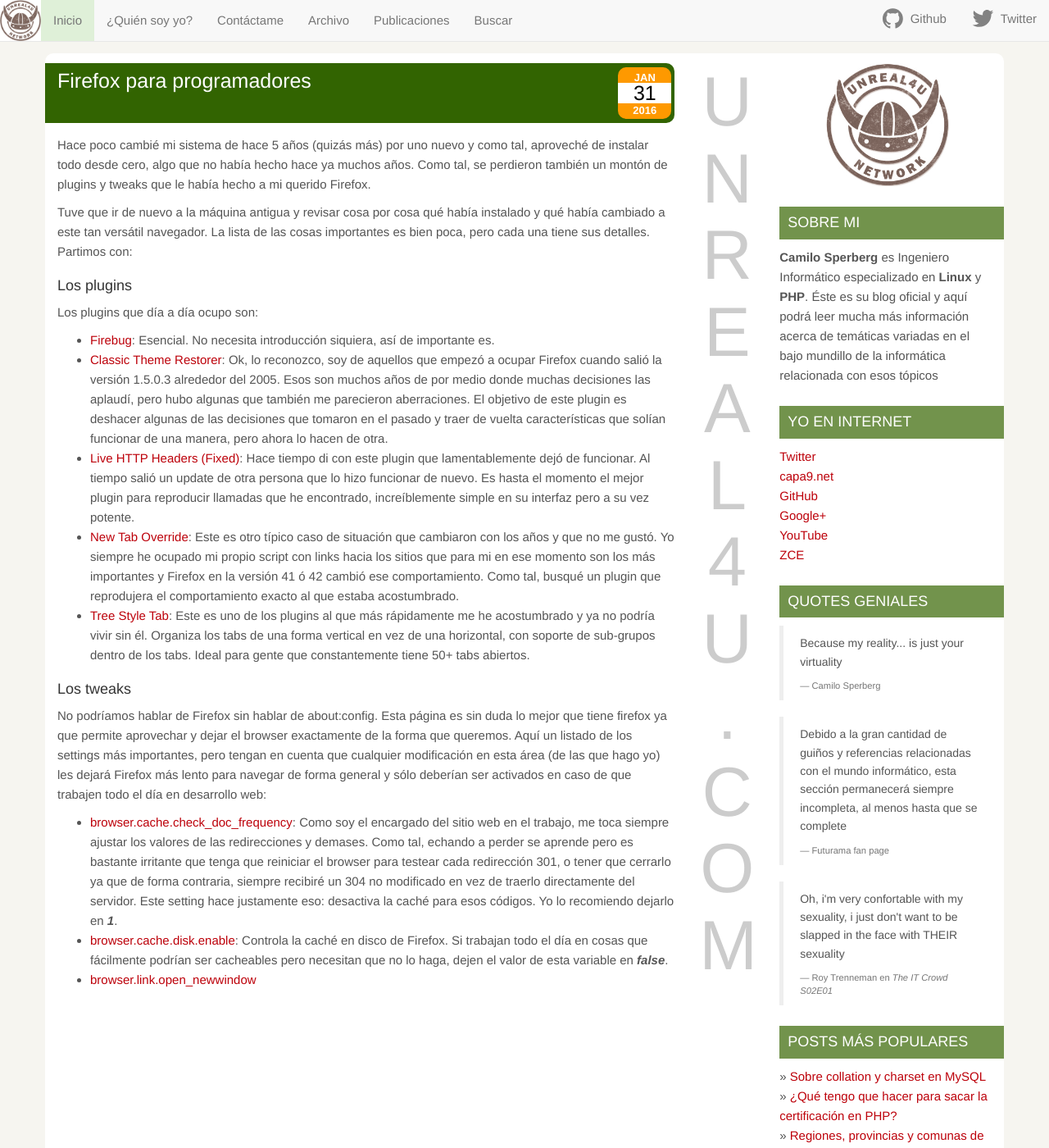
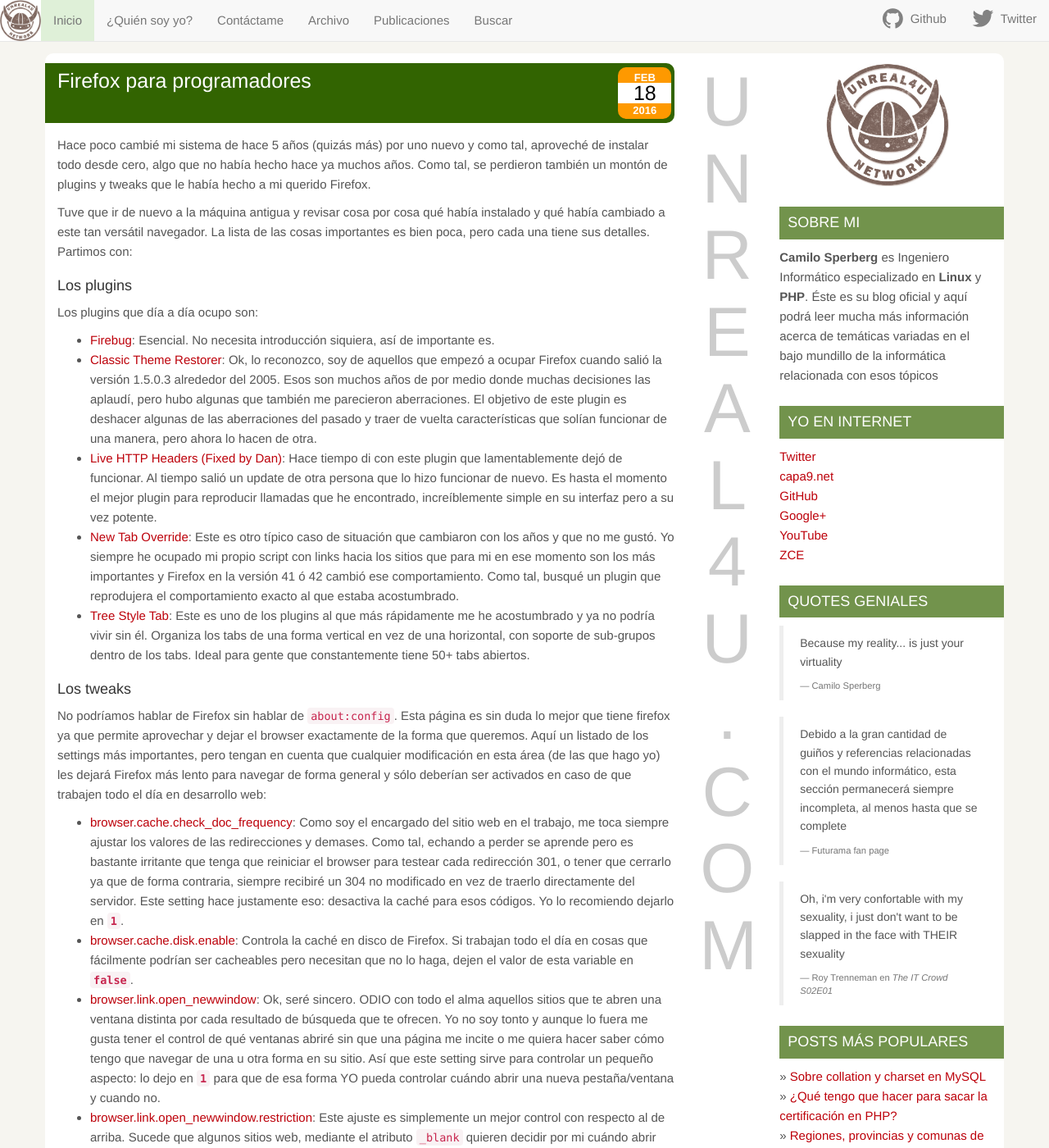
Before and after one commit to unreal4u/blog, a Jekyll site: the page built from _posts/2016/2016-02-18-firefox-para-programadores.markdown, in a window 1280 px wide and 1400 px high. Shown: the whole window at 82% size. Built offline with Jekyll 4.4.1, drawn with Linux system fonts in a browser that asks for light colours; comment, search, counter and statistics services are not loaded; some of the changed text lies outside the part shown.

Commit message:
New completed post: firefox settings

```diff
--- a/_posts/2016/2016-02-15-firefox-para-programadores.markdown
+++ b/_posts/2016/2016-02-18-firefox-para-programadores.markdown
@@ -1,9 +1,9 @@
 ---
 comments: true
-date: 2016-01-31 02:00:00
+date: 2016-02-18 01:00:00
 layout: post
 slug: firefox-para-programadores
-title: 'Firefox para programadores'
+title: Firefox para programadores
 categories:
 - Pensamientos personales
 ---
@@ -25,9 +25,9 @@
 * [Classic Theme Restorer](https://addons.mozilla.org/en-US/firefox/addon/classicthemerestorer/): Ok, lo reconozco, soy
 de aquellos que empezó a ocupar Firefox cuando salió la versión 1.5.0.3 alrededor del 2005. Esos son muchos años de por
 medio donde muchas decisiones las aplaudí, pero hubo algunas que también me parecieron aberraciones. El objetivo de este
-plugin es deshacer algunas de las decisiones que tomaron en el pasado y traer de vuelta características que solían
-funcionar de una manera, pero ahora lo hacen de otra.
-* [Live HTTP Headers (Fixed)](https://addons.mozilla.org/en-US/firefox/addon/live-http-headers-fixed-by-dan/):
+plugin es deshacer algunas de las aberraciones del pasado y traer de vuelta características que solían funcionar de una
+manera, pero ahora lo hacen de otra.
+* [Live HTTP Headers (Fixed by Dan)](https://addons.mozilla.org/en-US/firefox/addon/live-http-headers-fixed-by-dan/):
 Hace tiempo di con este plugin que lamentablemente dejó de funcionar. Al tiempo salió un update de otra persona que lo
 hizo funcionar de nuevo. Es hasta el momento el mejor plugin para reproducir llamadas que he encontrado, increíblemente
 simple en su interfaz pero a su vez potente.
@@ -41,7 +41,7 @@
 
 #### Los tweaks
 
-No podríamos hablar de Firefox sin hablar de about:config. Esta página es sin duda lo mejor que tiene firefox ya que
+No podríamos hablar de Firefox sin hablar de <code>about:config</code>. Esta página es sin duda lo mejor que tiene firefox ya que
 permite aprovechar y dejar el browser exactamente de la forma que queremos. Aquí un listado de los settings más
 importantes, pero tengan en cuenta que cualquier modificación en esta área (de las que hago yo) les dejará Firefox más
 lento para navegar de forma general y sólo deberían ser activados en caso de que trabajen todo el día en desarrollo web:
@@ -51,8 +51,18 @@
 echando a perder se aprende pero es bastante irritante que tenga que reiniciar el browser para testear cada redirección
 301, o tener que cerrarlo ya que de forma contraria, siempre recibiré un 304 no modificado en vez de traerlo
 directamente del servidor. Este setting hace justamente eso: desactiva la caché para esos códigos. Yo lo recomiendo
-dejarlo en ***1***.
+dejarlo en **<code>1</code>**.
 * [browser.cache.disk.enable](http://kb.mozillazine.org/Browser.cache.disk.enable): Controla la caché en disco de
 Firefox. Si trabajan todo el día en cosas que fácilmente podrían ser cacheables pero necesitan que no lo haga, dejen el
-valor de esta variable en ***false***.
-* [browser.link.open_newwindow](http://kb.mozillazine.org/Browser.link.open_newwindow)
+valor de esta variable en **<code>false</code>**.
+* [browser.link.open_newwindow](http://kb.mozillazine.org/Browser.link.open_newwindow): Ok, seré sincero. ODIO con todo
+el alma aquellos sitios que te abren una ventana distinta por cada resultado de búsqueda que te ofrecen. Yo no soy
+tonto y aunque lo fuera me gusta tener el control de qué ventanas abriré sin que una página me incite o me quiera hacer
+saber cómo tengo que navegar de una u otra forma en su sitio. Así que este setting sirve para controlar un pequeño
+aspecto: lo dejo en **<code>1</code>** para que de esa forma YO pueda controlar cuándo abrir una nueva pestaña/ventana y cuando no.
+* [browser.link.open_newwindow.restriction](http://kb.mozillazine.org/Browser.link.open_newwindow.restriction): Este
+ajuste es simplemente un mejor control con respecto al de arriba. Sucede que algunos sitios web, mediante el atributo
+<code>_blank</code> quieren decidir por mi cuándo abrir una nueva ventana. Yo lo dejo en **<code>2</code>** para que de esa forma me sobre-
+escriba ese atributo pero sin que afecte a pop-ups que fueron bien escritos.
+
+Y esos son los ajustes que le hago a mi browser! Espero les sirva la explicación acerca de qué hace cada cosa.
```
